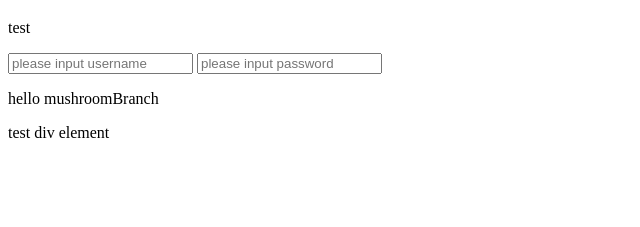
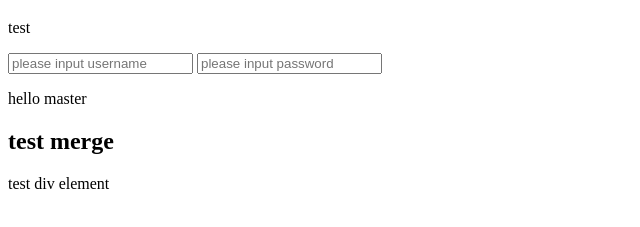
Before and after one commit to yutian-liu/first-repository, a plain HTML site: page index.html in a window 1280 px wide. Shown: the part 61-288 px from the top of the page, without its empty margins (0-640 px from the left). Drawn offline with Linux system fonts and the light colour scheme.

Commit message:
test merge

```diff
--- a/index.html
+++ b/index.html
@@ -13,7 +13,8 @@
     <input type="text" placeholder="please input username">
     <input type="text" placeholder="please input password">
 
-    <p>hello mushroomBranch</p>
+    <p>hello master</p>
+    <h2>test merge</h2>
 
     <div> test div element</div>
 </body>
```
